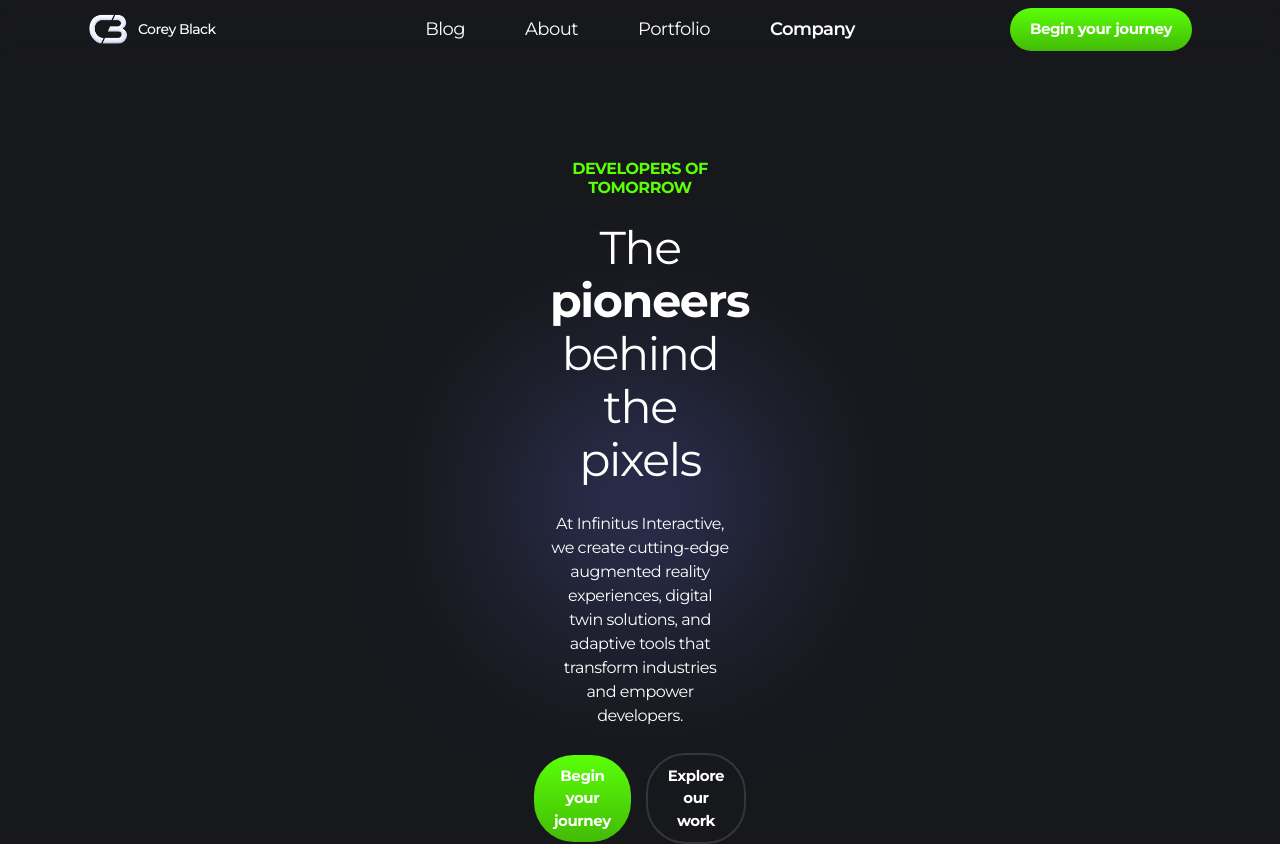
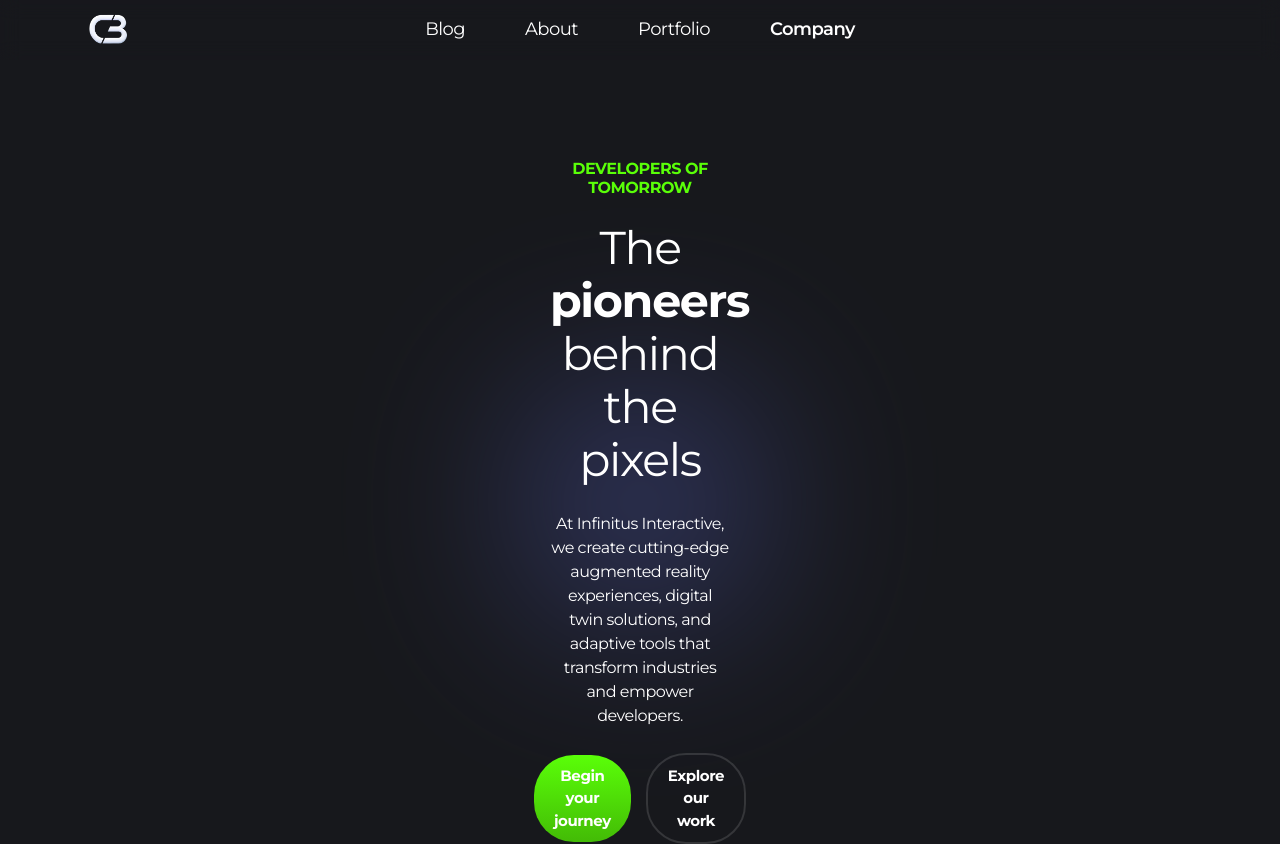
Before and after one commit to kawrae/Portfolio2025, a React (Create React App) app: page /company in a window 1280 px wide. Shown: the top 844 px of the page. Built offline with nearby package versions, Linux system fonts and the light colour scheme; no server answers; the database is empty.

Commit message:
Updated NAV

```diff
--- a/src/components/layouts/navbar/Navbar.css
+++ b/src/components/layouts/navbar/Navbar.css
@@ -85,7 +85,7 @@
 
 .navbar-cta.container {
     border-radius: 94.01px;
-    background: linear-gradient(180deg, #00deff, #00b3d1);
+    background: linear-gradient(180deg, #5bff09, #42bc05);
     height: 40px;
     overflow: hidden;
     display: flex;
--- a/src/components/layouts/navbar/Navbar.js
+++ b/src/components/layouts/navbar/Navbar.js
@@ -33,9 +33,8 @@
 			<div className={`navbar ${scrolled ? 'scrolled' : ''}`}>
 				{/* Logo */}
 				<div className="navbar-left">
-					<Link to={`/`} className="navbar-logo-container">
+				<Link to={`/`} className="navbar-logo-container">
 						<img className="navbar-logo-icon" alt="Corey Black logo" src={logo} width={40} height={40} />
-						<div className="navbar-logo-text">Corey Black</div>
 					</Link>
 				</div>
 
@@ -49,13 +48,6 @@
 
 				{/* CTA Button */}
 				<div className="navbar-right">
-					<div className="navbar-cta-desktop">
-						<MainButton
-							text="Begin your journey"
-							onClick={() => setShowConnect(true)}
-							variant="primary"
-						/>
-					</div>
 					<div className="navbar-cta-mobile">
 						<LucideButton
 							className="navbar-cta-mobile"
```
